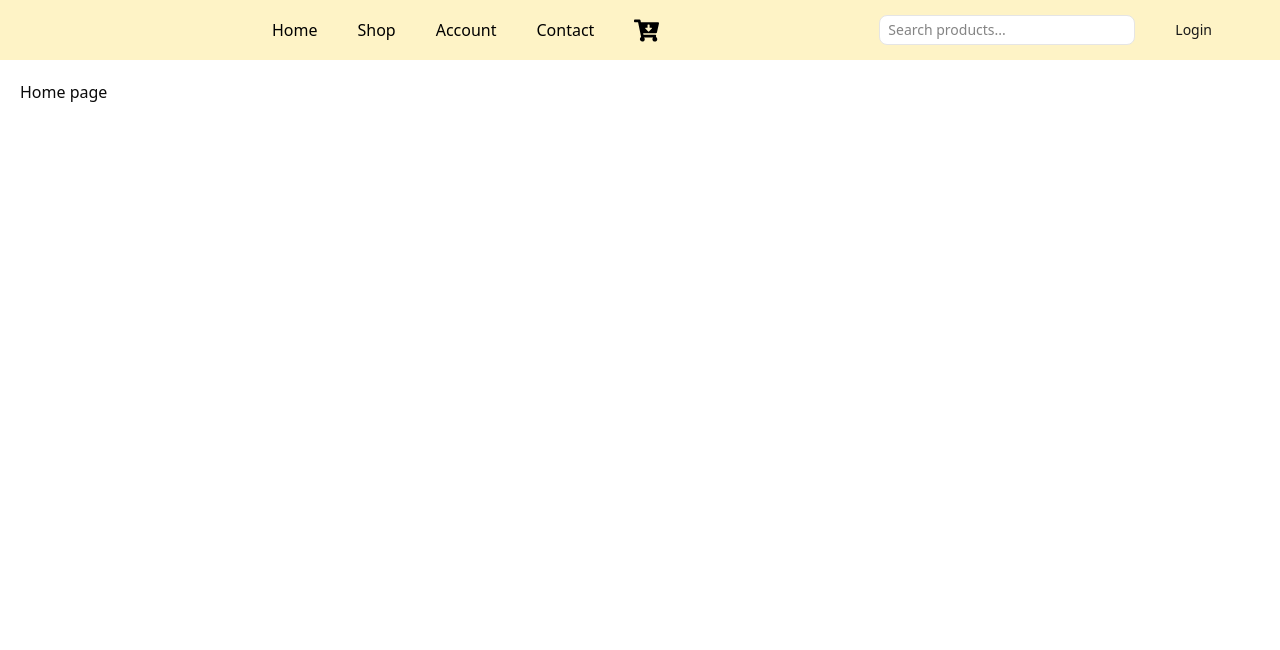
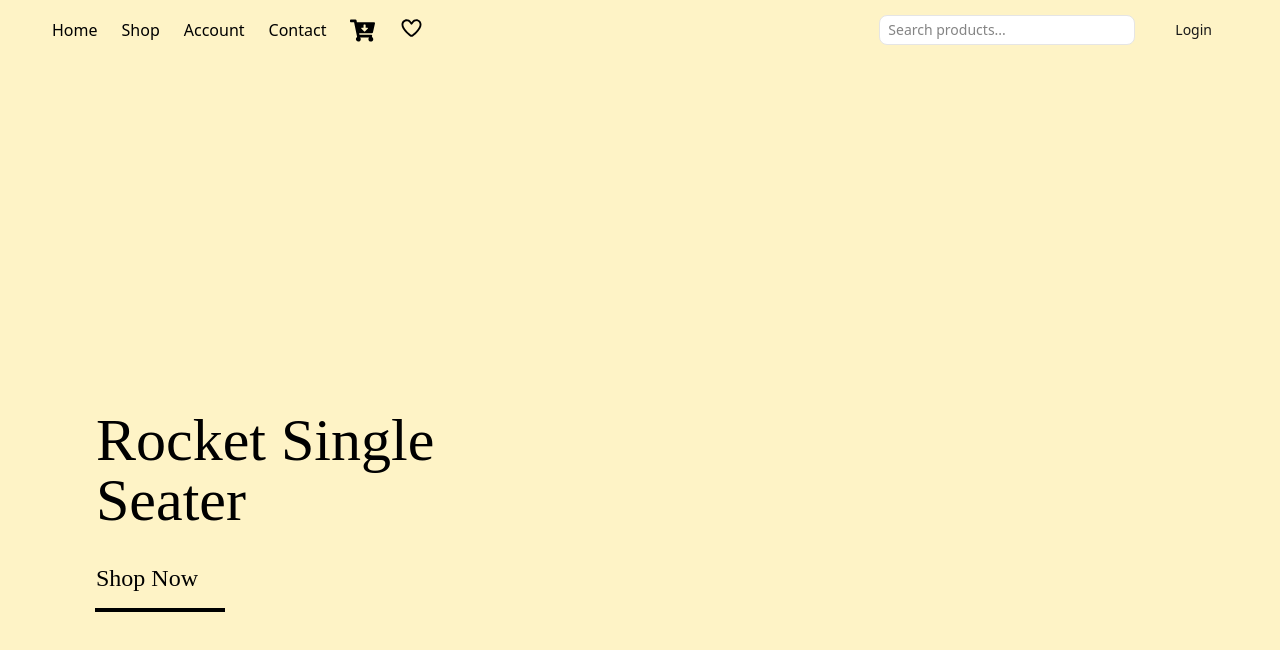
Before and after one commit to anujraidas66/Furniture-frontend-, a React (Vite) app: page / in a window 1280 px wide. Shown: the top 650 px of the page. Built offline with nearby package versions, Linux system fonts and the light colour scheme.

Commit message:
wishlist add

```diff
--- a/package.json
+++ b/package.json
@@ -10,6 +10,9 @@
     "preview": "vite preview"
   },
   "dependencies": {
+    "@fortawesome/fontawesome-svg-core": "^7.2.0",
+    "@fortawesome/free-regular-svg-icons": "^7.2.0",
+    "@fortawesome/react-fontawesome": "^3.2.0",
     "@reduxjs/toolkit": "^2.11.2",
     "@tailwindcss/vite": "^4.1.18",
     "class-variance-authority": "^0.7.1",
--- a/src/components/Header.jsx
+++ b/src/components/Header.jsx
@@ -4,6 +4,10 @@ import DropDownProfile from "./DropDownProfile";
 import { FaCartArrowDown } from "react-icons/fa";
 import { Button } from "./ui/button";
 import { useState } from "react";
+
+// Font Awesome imports
+import { FontAwesomeIcon } from "@fortawesome/react-fontawesome";
+import { faHeart as farHeart } from "@fortawesome/free-regular-svg-icons";
 
 export default function Header() {
   const { user } = useSelector((state) => state.userSlice);
@@ -17,7 +21,6 @@ export default function Header() {
   // When user presses Enter in search box
   const handleSearchKey = (e) => {
     if (e.key === "Enter") {
-      // Navigate to /shop with search query
       const query = new URLSearchParams({ search: searchTerm });
       navigate(`/shop?${query.toString()}`);
     }
@@ -28,7 +31,7 @@ export default function Header() {
       <div className="flex items-center justify-between px-10">
 
         {/* Center Menu */}
-        <div className="flex gap-10 mx-auto font-medium">
+        <div className="flex gap-6 font-medium">
           <NavLink to="/" className="text-black">Home</NavLink>
           <NavLink to="/shop" className="text-black">Shop</NavLink>
           <NavLink to="/account" className="text-black">Account</NavLink>
@@ -44,11 +47,15 @@ export default function Header() {
               )}
             </NavLink>
           )}
+
+          {/* Wishlist / Heart Icon */}
+          <NavLink to="/wishlist" className="text-black">
+            <FontAwesomeIcon icon={farHeart} className="text-xl hover:text-red-500 transition-colors" />
+          </NavLink>
         </div>
 
         {/* Right Section */}
         <div className="flex items-center gap-6">
-          {/* Search Input */}
           <input
             type="text"
             placeholder="Search products..."
--- a/src/components/RootLayout.jsx
+++ b/src/components/RootLayout.jsx
@@ -7,9 +7,9 @@ export default function RootLayOut() {
         <>
         <Header/>
        <CartDrawer/>
-        <main className='p-5'>
+
          <Outlet/>
-        </main>
+
 
         </>
     )
--- a/src/features/home/Home.jsx
+++ b/src/features/home/Home.jsx
@@ -1,3 +1,37 @@
+export default function Home() {
+  return (
+    <div className="relative w-full max-w-[1440px] h-[900px] mx-auto bg-amber-100 flex items-center justify-start overflow-hidden">
+
+      {/* Left Text Section */}
+      <div className="w-96 relative ml-24">
+        <h1 className="text-black text-6xl font-medium font-['Poppins']">
+          Rocket Single Seater
+        </h1>
+        <h2 className="mt-8 text-black text-2xl font-medium font-['Poppins']">
+          Shop Now
+        </h2>
+        <div className="mt-4 w-32 h-0 outline outline-2 outline-black outline-offset-[-1px]" />
+      </div>
+
+      {/* Right Image Section */}
+      <div className="flex-1 relative">
+        <img
+          src="./image/sofa1.png"
+          alt="Rocket Furniture"
+          className="absolute right-0 top-0 h-full w-auto origin-top-left rotate-180 shadow-[0_28px_30px_0_rgba(0,0,0,0.10)]"
+        />
+      </div>
+
+    </div>
+  );
+}
+
+
+
+
+
+
+
 
 // export default function Home(){
 //   return (
@@ -77,13 +111,3 @@
 //     </>
 //   );
 // };
-
-
-
-export default function Home() {
-  return (
-    <div>
-      <h1>Home page</h1>
-    </div>
-  )
-}
```
Also changed, not shown: 2 other files (tests, documents, lock files or other folders).
